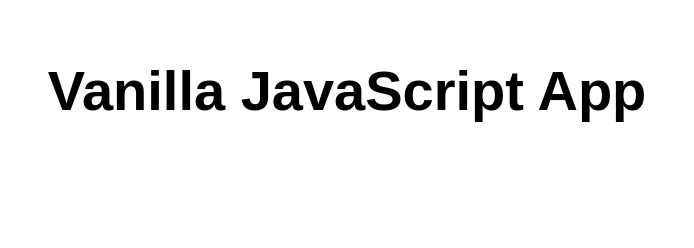
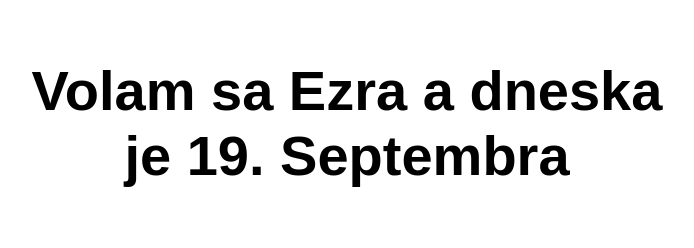
Before and after one commit to ezragregoire/my-first-static-web-app, a website: page src/index.html in a window 1280 px wide. Shown: the whole page, without its empty margins (293-987 px from the left). Drawn offline with Linux system fonts and the light colour scheme.

Commit message:
Update index.html
no uz by to malo byt

```diff
--- a/src/index.html
+++ b/src/index.html
@@ -10,7 +10,7 @@
 
 <body>
   <main>
-    <h1>Vanilla JavaScript App</h1>
+    <h1>Volam sa Ezra a dneska je 19. Septembra</h1>
   </main>
 </body>
 
```
